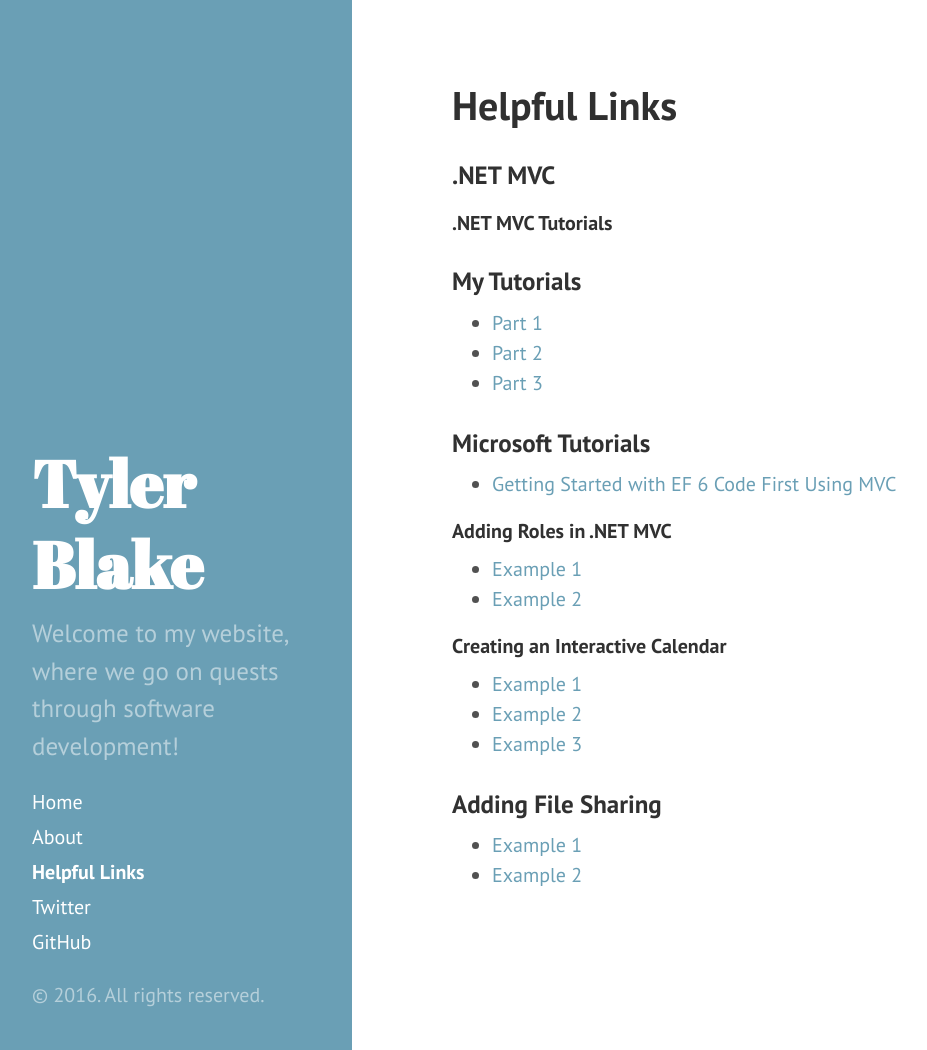
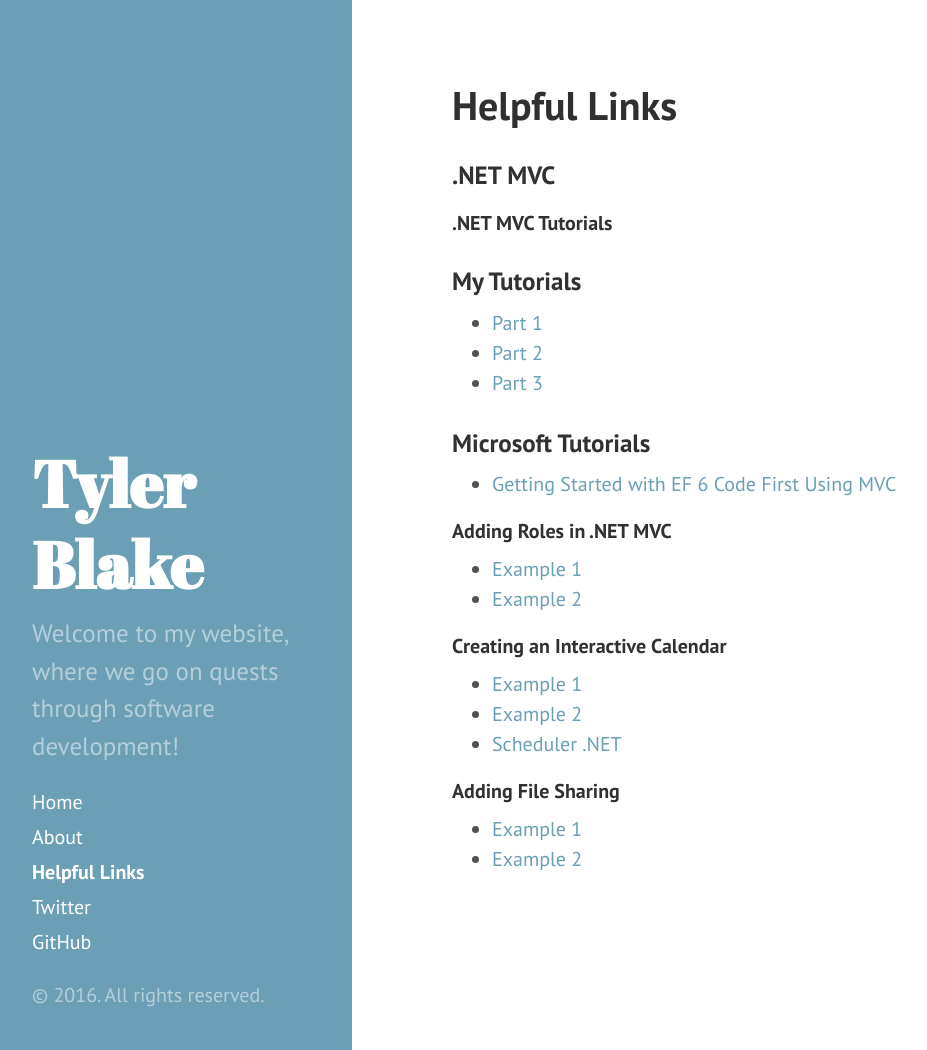
Before and after one commit to tylerablake/website, a Jekyll site: the page built from helpfulLinks.md, in a window 1280 px wide and 1050 px high. Shown: the whole window, without its empty margins (8-935 px from the left). Built offline with Jekyll 4.4.1, drawn with Linux system fonts in a browser that asks for light colours.

Commit message:
fix layout in hlepful links page

```diff
--- a/helpfulLinks.md
+++ b/helpfulLinks.md
@@ -21,9 +21,8 @@ title: Helpful Links
 #### Creating an Interactive Calendar
 * <a href="https://code.daypilot.org/59860/asp-net-mvc-5-event-calendar">Example 1</a>
 * <a href="https://stackoverflow.com/questions/1520231/scheduler-like-google-calendar-in-mvc">Example 2</a>
-* <a href="http://scheduler-net.com/">Example 3</a>
+* <a href="http://scheduler-net.com/">Scheduler .NET</a>
 
-
-### Adding File Sharing
+#### Adding File Sharing
 * <a href="http://www.mikesdotnetting.com/article/259/asp-net-mvc-5-with-ef-6-working-with-files">Example 1</a>
 * <a href="https://stackoverflow.com/questions/15106190/uploading-files-into-database-with-asp-net-mvc">Example 2</a>
```
